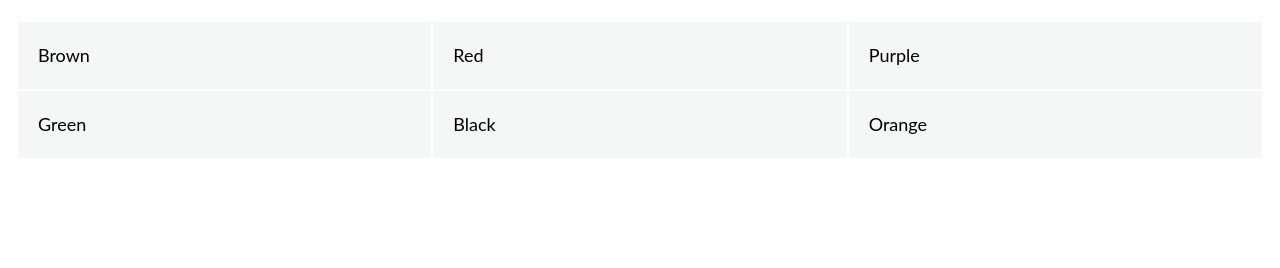
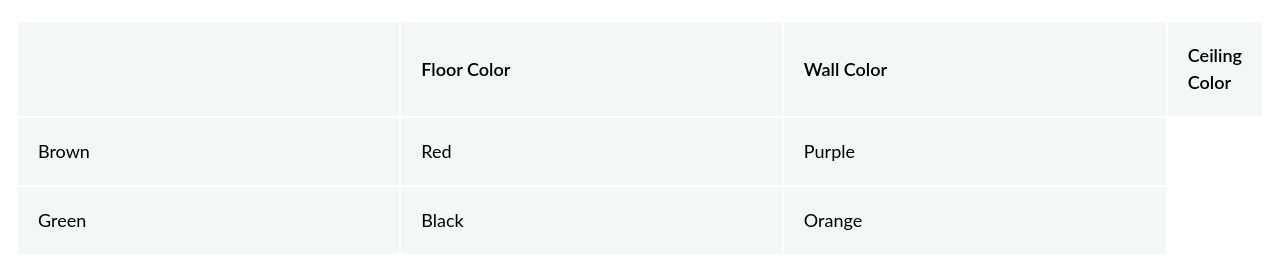
Before and after one commit to kristianmartinez016/hw6, a plain HTML site: page index.html in a window 1280 px wide. Drawn offline with Linux system fonts and the light colour scheme.

Commit message:
added table headings

```diff
--- a/index.html
+++ b/index.html
@@ -5,6 +5,11 @@
   </head>
   <body>
    <table>
+      <tr>
+        <th></th>
+        <th scope="col">Floor Color</th>
+        <th scope="col">Wall Color</th>
+        <th scope="col">Ceiling Color</th>
       <tr>
         <td>Brown</td>
         <td>Red</td>
```
